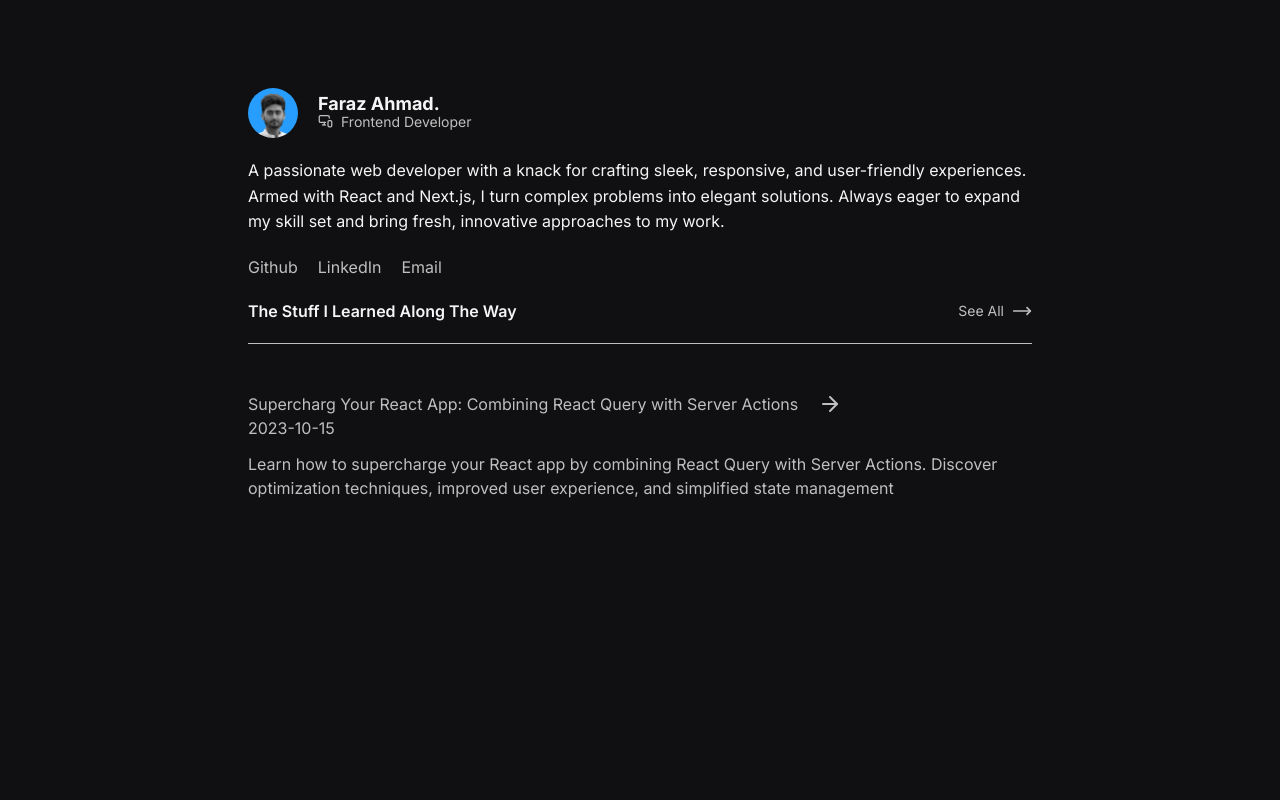
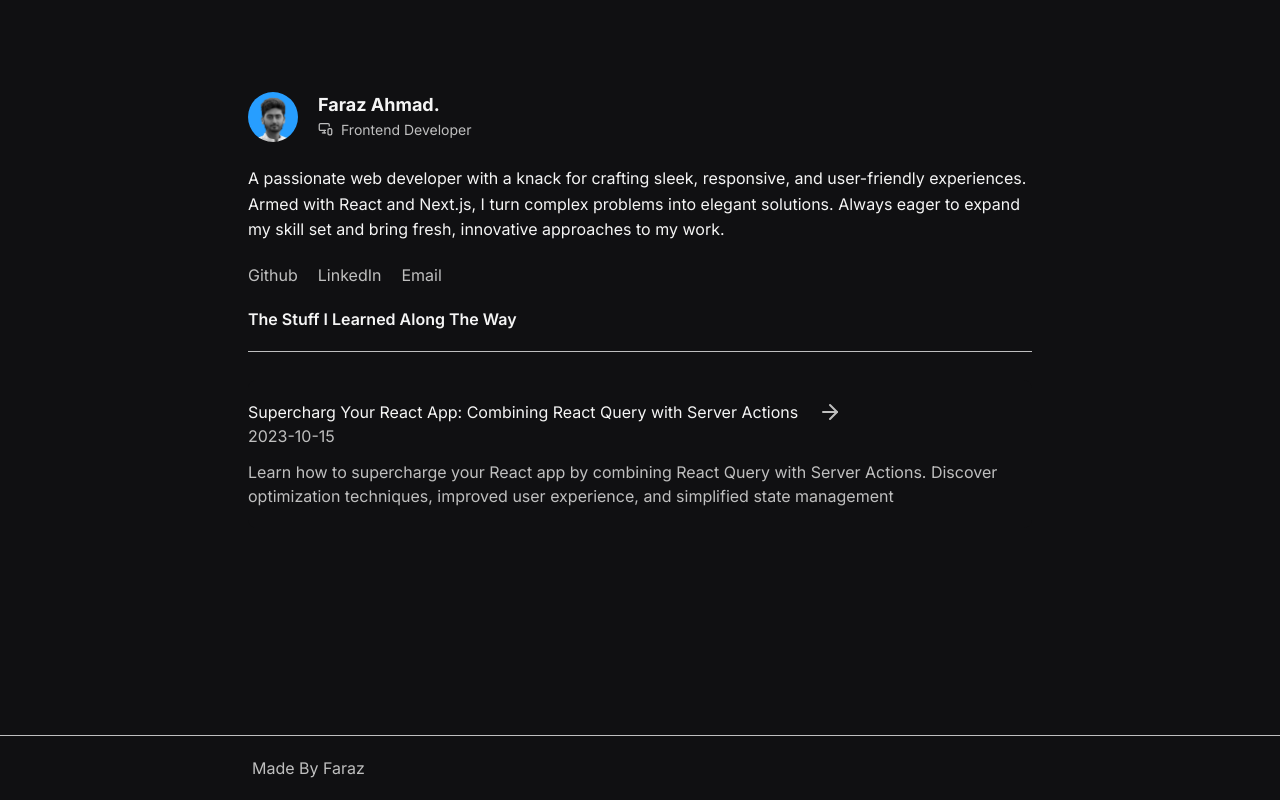
Before and after one commit to FarazAhmad541/portfolio, a Next.js app: page / in a window 1280 px wide. Built offline with nearby package versions, Linux system fonts and the light colour scheme.

Commit message:
added header and footer

```diff
--- a/app/blog/[slug]/page.tsx
+++ b/app/blog/[slug]/page.tsx
@@ -1,4 +1,5 @@
 import { customeComponents } from '@/mdx-components'
+import Header from '@/ui/Header'
 import { getMdxFrontmatter } from '@/utils/getMdxFrontmatter'
 import { getPostBySlug } from '@/utils/getPostBySlug'
 import fs from 'fs'
@@ -66,7 +67,8 @@ export default async function BlogPost({
   }
 
   return (
-    <div className='bg-dark grid grid-cols-6 gap-5 md:grid-cols-12 md:gap-5 lg:grid-cols-12 lg:gap-5 p-2 w-11/12 mx-auto md:max-w-[800px] mt-20'>
+    <div className='bg-dark grid grid-cols-6 gap-5 md:grid-cols-12 md:gap-5 lg:grid-cols-12 lg:gap-5 p-2 w-11/12 mx-auto md:max-w-[800px] my-20 flex-grow'>
+      <Header />
       <Link
         href='/'
         className='flex justify-start items-center w-fit pb-4 gap-5 text-secondaryLight hover:text-light cursor-pointer transition-transform col-span-full'
--- a/app/layout.tsx
+++ b/app/layout.tsx
@@ -1,3 +1,4 @@
+import Footer from '@/ui/Footer'
 import { inter } from '@/utils/fonts'
 import type { Metadata } from 'next'
 import './globals.css'
@@ -14,7 +15,12 @@ export default function RootLayout({
 }>) {
   return (
     <html lang='en' className={inter.className}>
-      <body>{children}</body>
+      <body>
+        <div className='flex flex-col min-h-screen'>
+          {children}
+          <Footer />
+        </div>
+      </body>
     </html>
   )
 }
--- a/tailwind.config.ts
+++ b/tailwind.config.ts
@@ -21,6 +21,7 @@ const config: Config = {
         secondaryLight: '#bfbfbf',
         dark: '#101012',
         light: '#f5f5f5',
+
       },
       borderRadius: {
         lg: 'var(--radius)',
--- a/ui/BlogsList.tsx
+++ b/ui/BlogsList.tsx
@@ -23,7 +23,7 @@ export default function BlogsList({ blogPosts }: BlogsListProps) {
           >
             <div className='flex justify-start items-start gap-5'>
               <div>
-                <h2>{post.title}</h2>
+                <h2 className='text-light'>{post.title}</h2>
                 <p>{post.date}</p>
               </div>
               <ArrowRight className='w-6 h-6 transition-transform duration-300 group-hover:transform group-hover:-rotate-45 ease-in-out' />
--- /dev/null
+++ b/ui/Footer.tsx
@@ -0,0 +1,9 @@
+export default function Footer() {
+  return (
+    <div className='w-full justify-self-end py-5 text-secondaryLight border-t-secondaryLight border-t-[1px] flex justify-center items-center'>
+      <div className='md:max-w-[800px] w-full px-3 cursor-not-allowed'>
+        <p>Made By Faraz</p>
+      </div>
+    </div>
+  )
+}
--- /dev/null
+++ b/ui/Header.tsx
@@ -0,0 +1,35 @@
+import { Separator } from '@/components/ui/separator'
+import Link from 'next/link'
+
+export default function Header() {
+  return (
+    <div className='col-span-full w-full sticky top-0 bg-dark md:max-w-[800px] flex items-center gap-10 justify-between, py-5 '>
+      <Link href='/' className='text-lg leading-none font-bold text-light'>
+        Faraz Ahmad.
+      </Link>
+
+      <Separator orientation='vertical' />
+
+      <div className='col-span-6 md:col-span-12 lg:col-span-12 flex gap-5 items-center'>
+        <SocialLink href='https://github.com/FarazAhmad541' label='Github' />
+        <SocialLink
+          href='https://www.linkedin.com/in/faraz-ahmad-fsd'
+          label='LinkedIn'
+        />
+        <SocialLink href='mailto: faraz.ahmad.fsd@gmail.com' label='Email' />
+      </div>
+    </div>
+  )
+}
+
+function SocialLink({ href, label }: { href: string; label: string }) {
+  return (
+    <a
+      href={href}
+      target='_blank'
+      className='flex items-center text-sm md:text-base gap-2 text-secondaryLight hover:text-light '
+    >
+      {label}
+    </a>
+  )
+}
--- a/ui/HomeComponent.tsx
+++ b/ui/HomeComponent.tsx
@@ -4,7 +4,7 @@ import { Frontmatter } from '@/lib/definitions'
 import { containerVariants, itemVariants } from '@/utils/framerMotionVariants'
 import { Separator } from '@radix-ui/react-menubar'
 import { motion, useInView } from 'framer-motion'
-import { MonitorSmartphone, MoveRight } from 'lucide-react'
+import { MonitorSmartphone } from 'lucide-react'
 import Image from 'next/image'
 import { useRef } from 'react'
 import profile from '../assets/Faraz.png'
@@ -24,8 +24,9 @@ export default function Home({ blogPosts }: HomeProps) {
       initial='hidden'
       animate={isInView ? 'visible' : 'hidden'}
       variants={containerVariants}
-      className='bg-dark grid grid-cols-6 gap-5 md:grid-cols-12 md:gap-5 lg:grid-cols-12 lg:gap-5 p-2 w-11/12 mx-auto md:max-w-[800px] mt-20'
+      className='bg-dark flex-grow  p-2 w-11/12 mx-auto md:max-w-[800px] mt-20'
     >
+      <div className='grid grid-cols-6 gap-5 md:grid-cols-12 md:gap-5 lg:grid-cols-12 lg:gap-5 '>
         <motion.div
           variants={itemVariants}
           className='col-span-6 md:col-span-12 lg:col-span-12'
@@ -38,7 +39,7 @@ export default function Home({ blogPosts }: HomeProps) {
               height={50}
               className='rounded-full'
             />
-          <div className=''>
+            <div className='flex flex-col justify-start items-start gap-0 mt-2'>
               <h1 className='text-lg leading-none font-bold text-light'>
                 Faraz Ahmad.
               </h1>
@@ -49,7 +50,7 @@ export default function Home({ blogPosts }: HomeProps) {
                   className='mb-1'
                   color='#bfbfbf'
                 />
-              <p className='text-secondaryLight text-sm leading-none'>
+                <p className='text-secondaryLight text-sm leading-8'>
                   Frontend Developer
                 </p>
               </div>
@@ -64,9 +65,9 @@ export default function Home({ blogPosts }: HomeProps) {
           <p className='text-light text-base leading-[1.6rem] font-base'>
             A passionate web developer with a knack for crafting sleek,
             responsive, and user-friendly experiences. Armed with React and
-          Next.js, I turn complex problems into elegant solutions. Always eager
-          to expand my skill set and bring fresh, innovative approaches to my
-          work.
+            Next.js, I turn complex problems into elegant solutions. Always
+            eager to expand my skill set and bring fresh, innovative approaches
+            to my work.
           </p>
         </motion.div>
 
@@ -89,10 +90,10 @@ export default function Home({ blogPosts }: HomeProps) {
           <p className='text-md font-semibold text-light'>
             The Stuff I Learned Along The Way
           </p>
-        <div className='flex items-center gap-2 text-secondaryLight hover:text-light hover:transform hover:scale-105 cursor-pointer transition-transform'>
+          {/* <div className='flex items-center gap-2 text-secondaryLight hover:text-light hover:transform hover:scale-105 cursor-pointer transition-transform'>
             <p className='text-sm'>See All</p>
             <MoveRight className='w-5 h-5' />
-        </div>
+          </div> */}
         </motion.div>
 
         <motion.div
@@ -102,6 +103,7 @@ export default function Home({ blogPosts }: HomeProps) {
           <Separator className=' bg-secondaryLight h-px' />
         </motion.div>
         <BlogsList blogPosts={blogPosts} />
+      </div>
     </motion.div>
   )
 }
```
Lines whose indentation alone changed are shown as unchanged.
